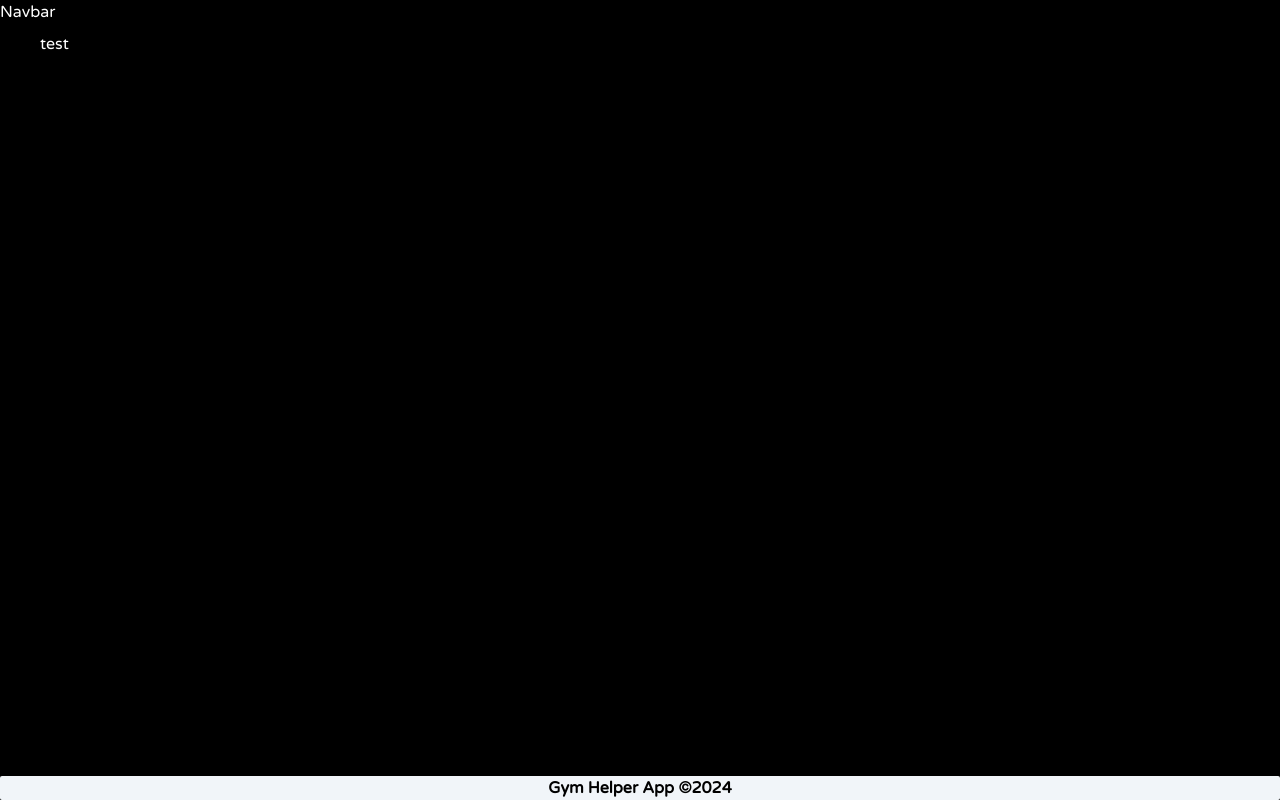
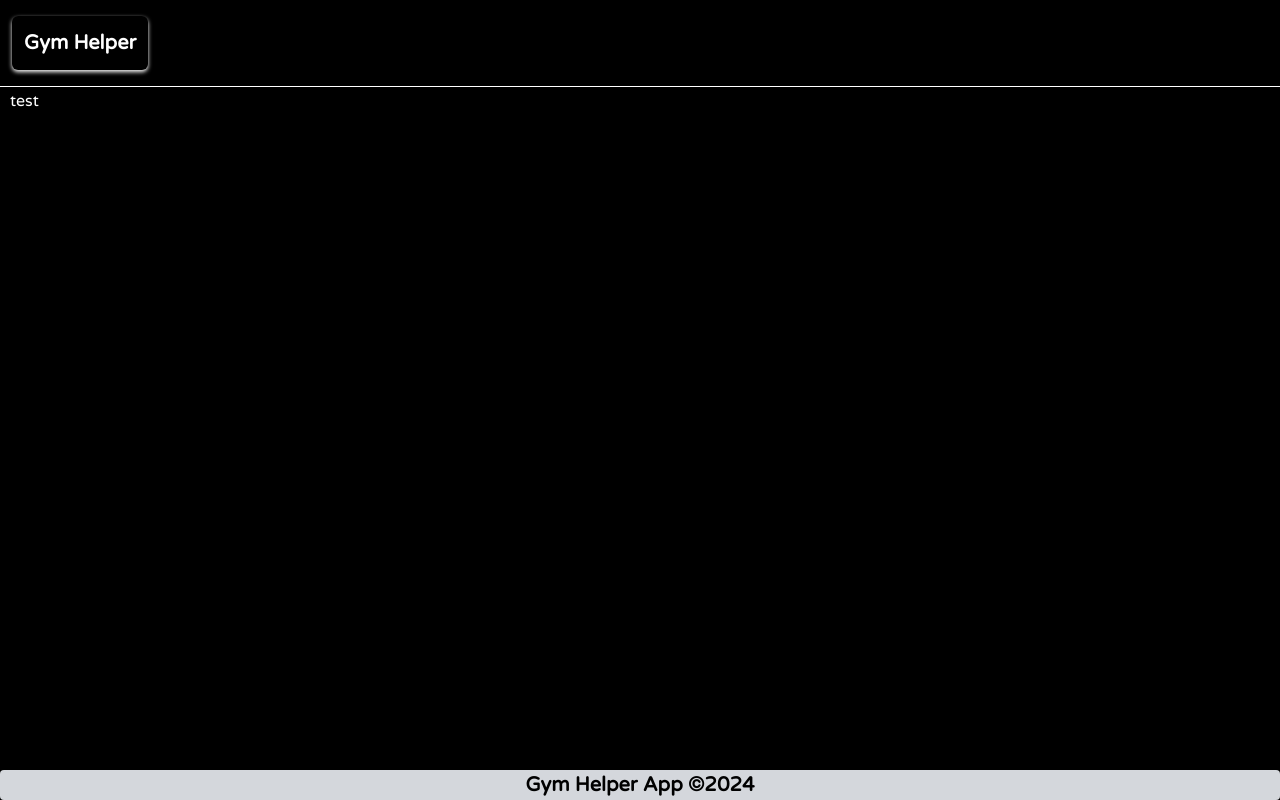
Before and after one commit to jacksxx/Gym-Helper, a Next.js app: page / in a window 1280 px wide. Built offline with nearby package versions, Linux system fonts and the light colour scheme.

Commit message:
feat: create basic components

```diff
--- a/package.json
+++ b/package.json
@@ -16,7 +16,8 @@
     "query": "github:tanstack/react-query",
     "react": "^18",
     "react-dom": "^18",
-    "react-hook-form": "^7.51.3"
+    "react-hook-form": "^7.51.3",
+    "styled-components": "^6.1.8"
   },
   "devDependencies": {
     "@types/node": "^20",
--- a/src/app/globals.css
+++ b/src/app/globals.css
@@ -6,14 +6,3 @@
 body {
   background-color: black;
 }
-
-@layer utilities {
-  .text-balance {
-    text-wrap: balance;
-  }
-}
-@layer components{
-  .mainComponent{
-    @apply px-10 mb-10 pb-10 pt-2 text-white
-  }
-}
--- a/src/app/layout.tsx
+++ b/src/app/layout.tsx
@@ -1,7 +1,6 @@
 import type { Metadata } from "next";
 import { Varela_Round } from "next/font/google";
 import "./globals.css";
-import Footer from "@/components/Footer/Footer";
 import MainComponent from "@/components/MainComponent/MainComponent";
 
 const varelaRound = Varela_Round({ subsets: ["latin"], weight: ["400"] });
--- a/src/components/Footer/Footer.tsx
+++ b/src/components/Footer/Footer.tsx
@@ -1,12 +1,16 @@
+"use client";
 import React from "react";
+import * as S from "./styles";
 
 const Footer = () => {
   return (
-    <footer>
-      <div className="fixed w-full flex flex-col z-0 bottom-0 font-semibold text-center gap-3 bg-slate-100 rounded-sm">
-        <p>Gym Helper App ©{new Date().getFullYear()}</p>
-      </div>
-    </footer>
+    <S.Footer>
+      <S.Container>
+        <S.Text className="text-[20px]">
+          Gym Helper App ©{new Date().getFullYear()}
+        </S.Text>
+      </S.Container>
+    </S.Footer>
   );
 };
 
--- /dev/null
+++ b/src/components/Footer/styles.ts
@@ -0,0 +1,19 @@
+import styled from "styled-components";
+
+export const Footer = styled.footer``;
+export const Container = styled.div`
+  position: fixed;
+  width: 100%;
+  display: flex;
+  flex-direction: column;
+  z-index: 0;
+  bottom: 0;
+  font-weight: 600;
+  text-align: center;
+  gap: 0.75rem;
+  background-color: #d4d7dc;
+  border-radius: 0.25rem;
+`;
+export const Text = styled.p`
+  font-size: 20px;
+`;
--- /dev/null
+++ b/src/components/Input/Input.tsx
@@ -0,0 +1,26 @@
+/* eslint-disable react/display-name */
+import React, { InputHTMLAttributes, forwardRef } from "react";
+import { Label } from "../Label/Label";
+
+type InputProps = InputHTMLAttributes<HTMLInputElement> & {
+  label?: string;
+};
+
+export const Input = forwardRef<HTMLInputElement, InputProps>(
+  ({ type = "text", id = "", label = "", placeholder = "", ...props }, ref) => {
+    return (
+      <div className="flex flex-col">
+        <Label htmlFor={id}>
+          {label}
+        </Label>
+        <input
+          type={type}
+          placeholder={placeholder}
+          ref={ref}
+          id={id}
+          {...props}
+        />
+      </div>
+    );
+  }
+);
--- /dev/null
+++ b/src/components/Label/Label.tsx
@@ -0,0 +1,10 @@
+/* eslint-disable react/display-name */
+import { LabelHTMLAttributes, forwardRef } from "react";
+
+type LabelProps = LabelHTMLAttributes<HTMLLabelElement>;
+
+export const Label = forwardRef<HTMLLabelElement, LabelProps>(
+  ({ htmlFor = "", ...props }, ref) => {
+    return <label htmlFor={htmlFor} ref={ref} {...props}></label>;
+  }
+);
--- a/src/components/MainComponent/MainComponent.tsx
+++ b/src/components/MainComponent/MainComponent.tsx
@@ -1,12 +1,13 @@
+'use client'
 import React, { ReactNode } from "react";
 import Navbar from "../Navbar/Navbar";
 import Footer from "../Footer/Footer";
-
+import * as S from './styles'
 const MainComponent = ({ children }: { children: ReactNode }) => {
   return (
     <>
       <Navbar />
-      <div className="mainComponent">{children}</div>
+      <S.MainComponent>{children}</S.MainComponent>
       <Footer />
     </>
   );
--- /dev/null
+++ b/src/components/MainComponent/styles.ts
@@ -0,0 +1,10 @@
+import styled from "styled-components";
+
+export const MainComponent = styled.div`
+  padding-left: 10px;
+  padding-right: 10px;
+  margin-bottom: 10px;
+  padding-bottom: 10px;
+  padding-top: 2px;
+  color: white;
+`;
--- a/src/components/Navbar/Navbar.tsx
+++ b/src/components/Navbar/Navbar.tsx
@@ -1,9 +1,93 @@
-import React from 'react'
+"use client";
+
+import Link from "next/link";
+import * as S from "./styles";
+import { usePathname } from "next/navigation";
+// import { BsChevronCompactUp } from "react-icons/bs";
+import React, { useState } from "react";
+import Image from "next/image";
+import usericon from "@/images/user.jpg";
+// import NavbarHidden from "./NavbarHidden";
+import { signIn, signOut, useSession } from "next-auth/react";
+// import SignOut from "../SignOut";
+// import NavbarItens from "./NavbarItens";
 
 const Navbar = () => {
+  // const pathname = usePathname();
+  // const [showProfile, setShowProfile] = useState<boolean>(false);
+  // const [showNav, setShowNav] = useState<boolean>(false);
+  // const { data: session } = useSession();
   return (
-    <div className='text-white'>Navbar</div>
-  )
-}
+    <S.Container>
+      <S.ContainerNavBar>
+        <S.Wrapper>
+          <Link href={"/"}>
+            <S.Logo>Gym Helper</S.Logo>
+          </Link>
+          <S.NavBar>
+            {/* {/* <ul className="flex items-center lg:space-x-10 space-x-7 opacity-70 text-[15px]">
+              {NavbarItens.map((item, index) => (
+                <li key={index} className="navComponents">
+                  <Link
+                    href={item.href}
+                    className={` py-3 inline-block w-full
+                                        ${
+                                          pathname === item.href
+                                            ? "font-bold"
+                                            : ""
+                                        }
+                                         hover:text-neutral-500 transition-colors duration-100`}
+                  >
+                    {item.label}
+                  </Link>
+                </li>
+              ))}
+              {session?.user && (
+                <li className="navComponents">
+                  <Link
+                    href={"/posts"}
+                    className={` py-3 inline-block w-full
+                                        ${
+                                          pathname === "/posts"
+                                            ? "font-bold"
+                                            : ""
+                                        }
+                                         hover:text-neutral-500 transition-colors duration-100`}
+                  >
+                    My Posts
+                  </Link>
+                </li>
+              )}
+            </ul> */}
+          </S.NavBar>
+        </S.Wrapper>
+        {/* <div className="flex items-center space-x-4 pr-2">
+          <div
+            onClick={() => setShowProfile(!showProfile)}
+            className="relativa cursor-pointer"
+          >
+            <Image
+              src={usericon}
+              width={35}
+              height={35}
+              className="rounded-full object-cover"
+              alt=""
+            />
+            <SignOut showProfile={showProfile} />
+          </div>
+          <span
+            onClick={() => setShowNav(!showNav)}
+            className={`p-[9px] bg-gray-200 rounded-full md:hidden transition ease-in duration-150 ${
+              showNav ? "rotate-180" : "0"
+            }`}
+          >
+            <BsChevronCompactUp />
+          </span>
+        </div> */}
+      </S.ContainerNavBar>
+      {/* <NavbarHidden showNav={showNav} setShowNav={setShowNav} /> */}
+    </S.Container>
+  );
+};
 
-export default Navbar
+export default Navbar;
--- /dev/null
+++ b/src/components/Navbar/styles.ts
@@ -0,0 +1,45 @@
+import styled from "styled-components";
+
+export const Container = styled.div`
+  border-bottom: 1px solid white;
+`;
+
+export const ContainerNavBar = styled.div`
+  display: flex;
+  align-items: center;
+  justify-content: space-between;
+  padding-top: 1rem;
+  padding-bottom: 1rem;
+  position: relative;
+`;
+
+export const Wrapper = styled.div`
+  display: flex;
+  align-items: center;
+
+  @media (min-width: 768px) {
+    justify-content: space-x-5;
+  }
+
+  @media (min-width: 1024px) {
+    justify-content: space-x-10;
+  }
+`;
+export const NavBar = styled.nav`
+  @media (max-width: 767px) {
+    .hidden {
+      display: none !important;
+    }
+  }
+`;
+
+export const Logo = styled.div`
+  margin-left: 0.75rem;
+  margin-right: 0.75rem;
+  color: white;
+  padding: 0.75rem;
+  font-size: 20px;
+  box-shadow: 0 2px 4px white;
+  font-weight: 600;
+  border-radius: 0.375rem;
+`;
```
Also changed, not shown: 1 other file (tests, documents, lock files or other folders).
